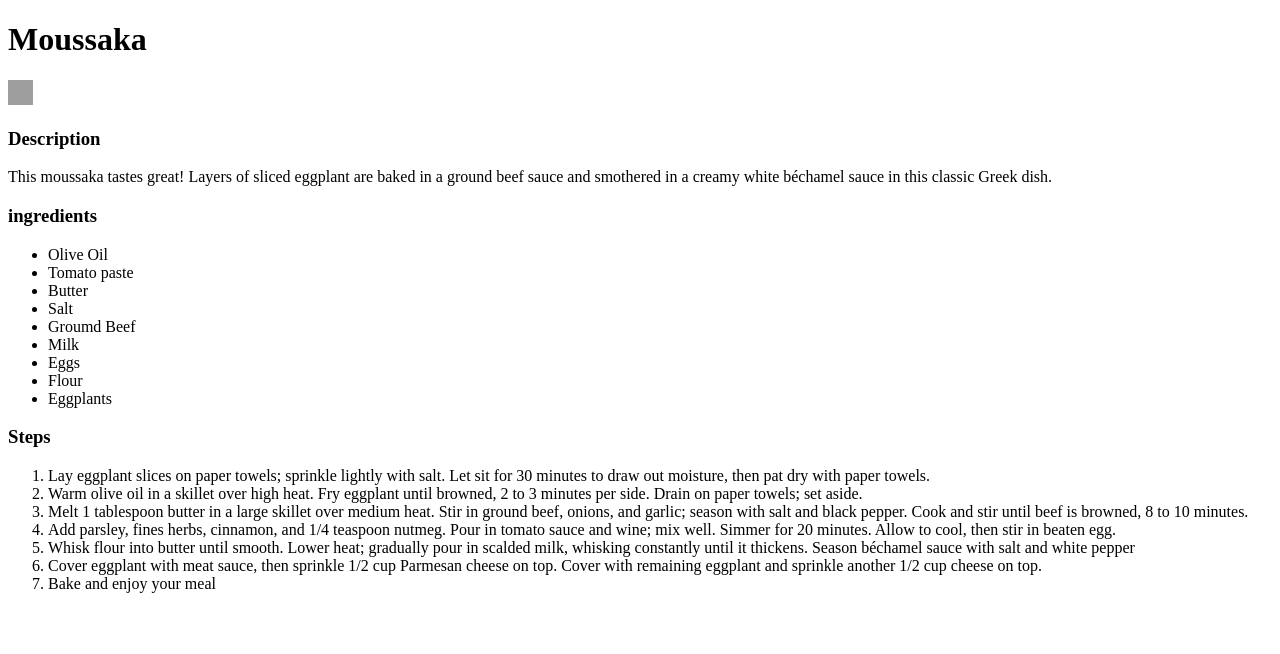
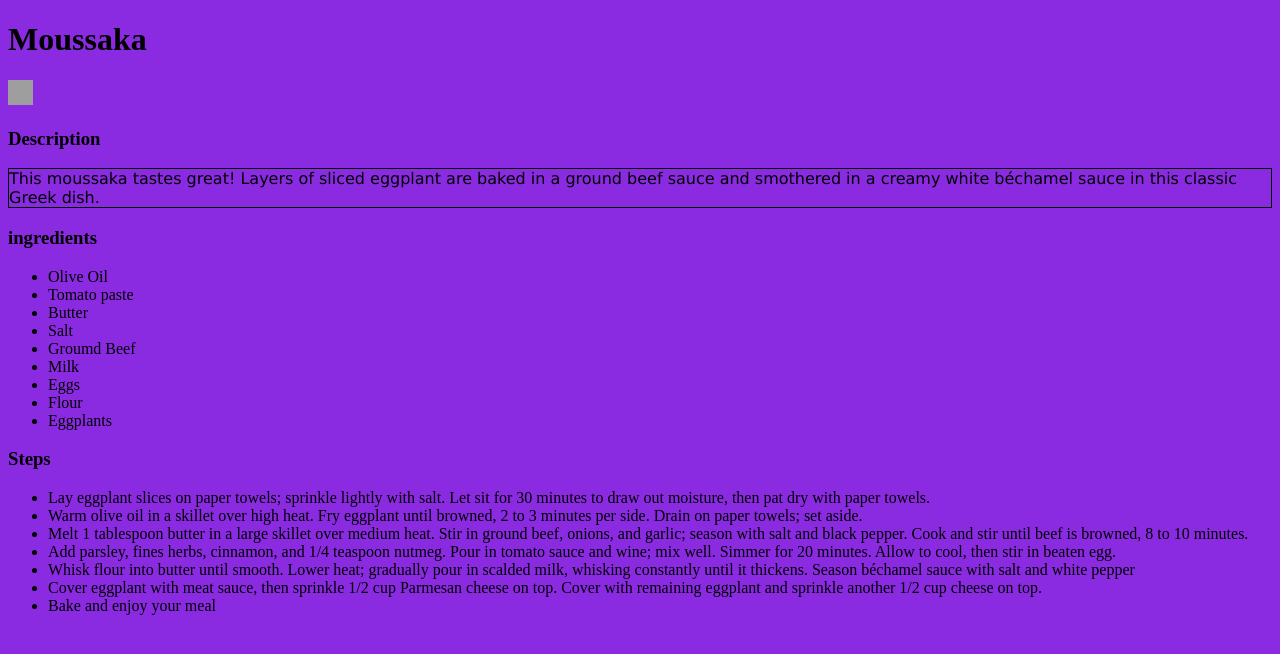
Before and after one commit to Yassin1-prog/odin-recipes, a plain HTML site: page recipes/moussaka.html in a window 1280 px wide. Drawn offline with Linux system fonts and the light colour scheme; files that its build step writes are made by us from their sources; grey boxes are pictures that could not be loaded.

Commit message:
confirming updates

```diff
--- a/recipes/moussaka.html
+++ b/recipes/moussaka.html
@@ -1,10 +1,11 @@
 <!DOCTYPE html>
 <html lang="en">
     <head>
+        <link rel="stylesheet" href="styles.css">
         <meta charset="UTF-8">
         <title>Moussaka</title>
     </head>
-    <body>
+    <body class="lahh">
         <h1>Moussaka</h1>
         <img src="https://rainbowplantlife.com/wp-content/uploads/2022/10/Moussaka-cover-1-of-1.jpg" alt="image of cooked Moussaka" height="25" width="25">
         <h3>Description</h3>
--- a/styles.css
+++ b/styles.css
@@ -0,0 +1,32 @@
+h1  h3 {
+    color:chartreuse;
+}
+
+ul {
+    list-style-type: disc;
+}
+
+ol {
+    list-style-type: disc;
+}
+
+li {
+    color:black
+}
+
+p {
+    border: 1px solid;
+    font-family: 'Lucida Sans', 'Lucida Sans Regular', 'Lucida Grande', 'Lucida Sans Unicode', Geneva, Verdana, sans-serif;
+}
+
+body {
+    background-color: crimson;
+}
+
+#hall {
+    background-color: azure;
+}
+
+.lahh {
+    background-color: blueviolet;
+}
```
Also changed, not shown: index.html (+2 -1 lines), recipes/dorito-casserole.html (+2 -1 lines), recipes/pizza.html (+2 -1 lines).
